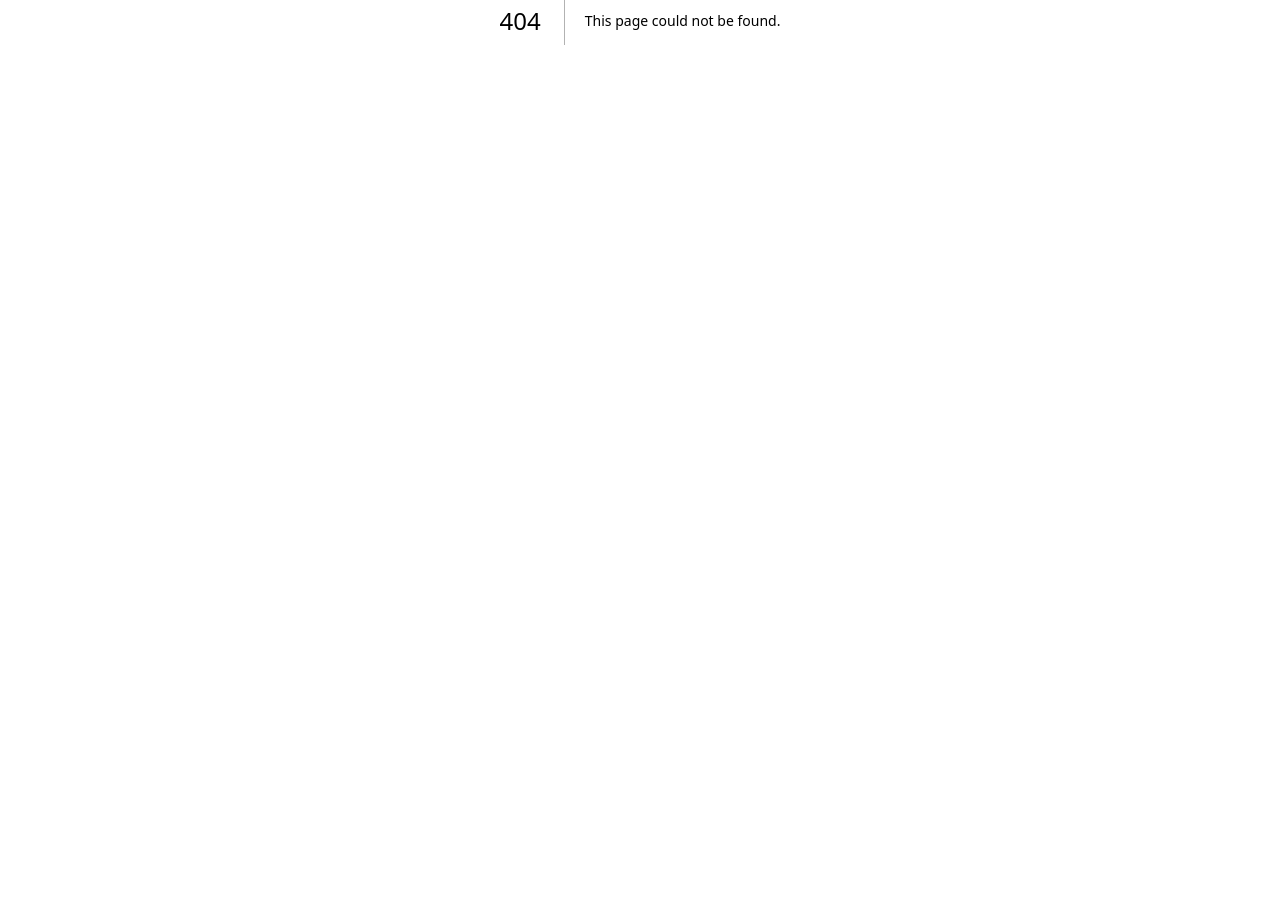
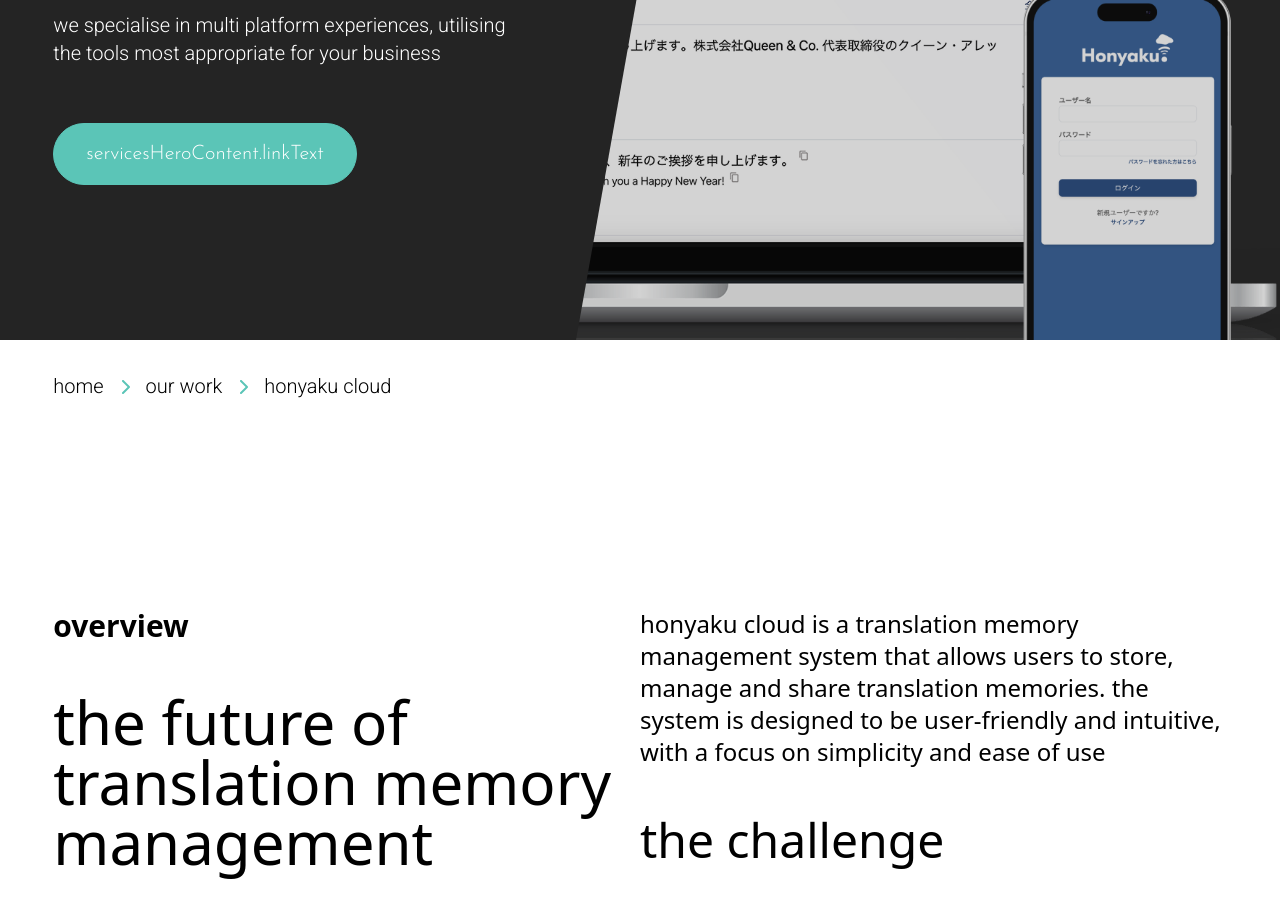
Before and after one commit to Dylaan94/tailroad-v3, a Next.js app: page /our-work/honyaku-cloud in a window 1280 px wide. Before the commit this address had no page. Shown: the part 380-1296 px from the top of the page. Before the commit the page ends 800 px from the top, so only its background shows below. Built offline with nearby package versions, Linux system fonts and the light colour scheme; a web font is replaced by a local one.

Commit message:
feat: added honyaku cloud case study

```diff
--- a/src/components/CallToAction.tsx
+++ b/src/components/CallToAction.tsx
@@ -16,7 +16,7 @@
     <section
       className={`callToAction ${background} w-full flex justify-center`}
     >
-      <div className="callToAction-container max-w-screen-xl flex-col items-center w-11/12 md:w-3/4 flex py-16">
+      <div className="callToAction-container max-w-screen-xl flex-col items-center w-11/12 md:w-3/4 flex md:flex-row py-16">
         {/* Left */}
         <ScrollAnimation
           animateIn="fadeIn"
--- /dev/null
+++ b/src/components/CaseStudyContent.tsx
@@ -0,0 +1,49 @@
+import { useTranslations } from "next-intl";
+
+export default function CaseStudyContent({
+  contentSelector,
+}: {
+  contentSelector: string;
+}) {
+  const t = useTranslations(contentSelector);
+
+  const pills = ["pill_1", "pill_2", "pill_3", "pill_4"];
+
+  return (
+    <section className="caseStudyContent flex justify-center">
+      {/* Container */}
+      <div className="caseStudyContent-container w-11/12 max-w-screen-xl grid grid-cols-2 py-20 md:py-44 ">
+        {/* Left Column */}
+
+        <div className="caseStudyContent-left">
+          <h2 className="text-3xl font-semibold">overview</h2>
+          <h3 className="text-6xl py-12">{t("overviewHeader")}</h3>
+
+          {/* Pills */}
+
+          <div className=" flex flex-wrap gap-4 w-1/2">
+            {pills.map((pill, index) => (
+              <div
+                key={index}
+                className="caseStudyContent-pill border border-slate-400 rounded-full w-fit"
+              >
+                <p className="text-slate-400 px-3 py-2">{t(`${pill}`)}</p>
+              </div>
+            ))}
+          </div>
+        </div>
+
+        {/* Right Column */}
+        <div className="caseStudyContent-right flex flex-col">
+          <p className="text-2xl">{t("description")}</p>
+
+          <h4 className="text-5xl py-12">the challenge</h4>
+
+          <p className="pb-6">{t("theChallegeContent")}</p>
+
+          <p>{t("theSolutionContent")}</p>
+        </div>
+      </div>
+    </section>
+  );
+}
--- a/src/components/FounderBanner.tsx
+++ b/src/components/FounderBanner.tsx
@@ -13,7 +13,7 @@
   const t = useTranslations(contentSelector);
 
   return (
-    <section className="founderBanner bg-zinc-50 w-full flex justify-center py-24">
+    <section className="founderBanner bg-zinc-50 w-full flex justify-center py-24 overflow-hidden">
       <div className="founderBanner-container w-11/12 flex flex-col sm:flex-row max-w-screen-xl">
         <div className="founderBanner-left w-full sm:w-1/2">
           <div className="founderBanner-left-content flex">
--- a/src/components/TextImageStack.tsx
+++ b/src/components/TextImageStack.tsx
@@ -18,8 +18,8 @@
   return (
     <section
       className={`textImageStack ${
-        imageLeft ? "flex-row" : "flex-row-reverse"
-      } flex flex-col md:flex-row md:min-h-[500px] items-center mb-24`}
+        imageLeft ? "md:flex-row" : "md:flex-row-reverse"
+      } flex flex-col  md:min-h-[500px] items-center mb-24`}
     >
       <ScrollAnimation
         animateIn="fadeIn"
--- /dev/null
+++ b/src/pages/our-work/honyaku-cloud/index.tsx
@@ -0,0 +1,25 @@
+import Breadcrumbs from "@/components/Breadcrumbs";
+import CallToAction from "@/components/CallToAction";
+import CaseStudyContent from "@/components/CaseStudyContent";
+import OurBrands from "@/components/OurBrands";
+import ServicesHero from "@/components/ServicesHero";
+
+export default function HonyakuCloud() {
+  return (
+    <main>
+      <ServicesHero contentSelector="servicesHeroContent" />
+      <Breadcrumbs />
+      <CaseStudyContent contentSelector="caseStudyContentContent" />
+      <OurBrands contentSelector="ourBrandsContent" />
+      <CallToAction contentSelector="callToActionContent" />
+    </main>
+  );
+}
+
+export async function getStaticProps(context: any) {
+  return {
+    props: {
+      messages: (await import(`./messages/${context.locale}.json`)).default,
+    },
+  };
+}
--- /dev/null
+++ b/src/pages/our-work/honyaku-cloud/messages/en-gb.json
@@ -0,0 +1,56 @@
+{
+  "servicesHeroContent": {
+    "header": "honyaku cloud",
+    "description_1": "how we helped honyaku cloud by developing a responsive multi-platform solution",
+    "description_2": "we specialise in multi platform experiences, utilising the tools most appropriate for your business",
+    "image": "/images/caseStudies/honyakuCloud.png",
+    "imageAlt": "honyaku cloud"
+  },
+  "caseStudyContentContent": {
+    "overviewHeader": "the future of translation memory management",
+    "pill_1": "web development",
+    "pill_2": "web design",
+    "pill_3": "mobile app development",
+    "pill_4": "next.js",
+    "description": "honyaku cloud is a translation memory management system that allows users to store, manage and share translation memories. the system is designed to be user-friendly and intuitive, with a focus on simplicity and ease of use",
+    "theChallegeContent": "honyaku cloud requested a way to manage their translation memories in a more efficient and user-friendly way. they wanted a system that was easy to use and that would allow them to store, manage and share their translation memories with ease. they also wanted a system that would be scalable and that would be able to grow with their business along with having secure authentication and authorisation",
+    "theSolutionContent": "we developed a responsive multi-platform solution that allows honyaku cloud to store, manage and share their translation memories with ease. the system is designed to be user-friendly and intuitive, with a focus on simplicity and ease of use. we also ensured that the system is scalable and that it can grow with their business. the system also has secure authentication and authorisation. the solution was built in next.js, a react framework that allows for fast and efficient development of web applications and hosted on vercel, a cloud platform that allows for easy deployment and scaling of web applications"
+  },
+  "callToActionContent": {
+    "par_1": "at tailroad, we are passionate about helping and continually supporting businesses whatever stage they are at. if you are looking for a new website or app, or need help with an existing project, we would love to hear from you.",
+    "par_2": "get in touch with us today to see how we can help you achieve your digital goals.",
+    "form_name": "name",
+    "form_email": "email",
+    "form_message": "message",
+    "form_button": "send "
+  },
+  "ourBrandsContent": {
+    "header": "brands we've worked with",
+    "brand_1": {
+      "name": "Honyaku Cloud",
+      "image": "/images/brands/honyaku.png"
+    },
+    "brand_2": {
+      "name": "Queen & Co",
+      "image": "/images/brands/queenco.png"
+    },
+    "brand_3": {
+      "name": "Crest Environmental",
+      "image": "/images/brands/crest.png"
+    },
+    "brand_4": {
+      "name": "Hachinohe City",
+      "image": "/images/brands/hachinohe.png"
+    },
+    "brand_5": {
+      "name": "Asoviva",
+      "image": "/images/brands/asoviva.png"
+    },
+    "brand_6": {
+      "name": "Manabu Dev",
+      "image": "/images/brands/manabu.png"
+    },
+    "link": "/our-work",
+    "linkText": "view our case studies"
+  }
+}
--- /dev/null
+++ b/src/pages/our-work/honyaku-cloud/messages/ja.json
@@ -0,0 +1,19 @@
+{
+  "servicesHeroContent": {
+    "header": "honyaku cloud",
+    "description_1": "how we helped honyaku cloud by developing a responsive multi-platform solution",
+    "description_2": "we specialise in multi platform experiences, utilising the tools most appropriate for your business",
+    "image": "/images/caseStudies/honyakuCloud.png",
+    "imageAlt": "honyaku cloud"
+  },
+  "caseStudyContentContent": {
+    "overviewHeader": "the future of translation memory management",
+    "pill_1": "web development",
+    "pill_2": "web design",
+    "pill_3": "mobile app development",
+    "pill_4": "next.js",
+    "description": "honyaku cloud is a translation memory management system that allows users to store, manage and share translation memories. the system is designed to be user-friendly and intuitive, with a focus on simplicity and ease of use",
+    "theChallegeContent": "honyaku cloud requested a way to manage their translation memories in a more efficient and user-friendly way. they wanted a system that was easy to use and that would allow them to store, manage and share their translation memories with ease. they also wanted a system that would be scalable and that would be able to grow with their business along with having secure authentication and authorisation.",
+    "theSolutionContent": "we developed a responsive multi-platform solution that allows honyaku cloud to store, manage and share their translation memories with ease. the system is designed to be user-friendly and intuitive, with a focus on simplicity and ease of use. we also ensured that the system is scalable and that it can grow with their business. the system also has secure authentication and authorisation. the solution was built in next.js, a react framework that allows for fast and efficient development of web applications and hosted on vercel, a cloud platform that allows for easy deployment and scaling of web applications."
+  }
+}
```
Also changed, not shown: src/pages/messages/en-gb.json (+8 -0 lines), public/images/caseStudies/honyakuGateway.jpg (added).
